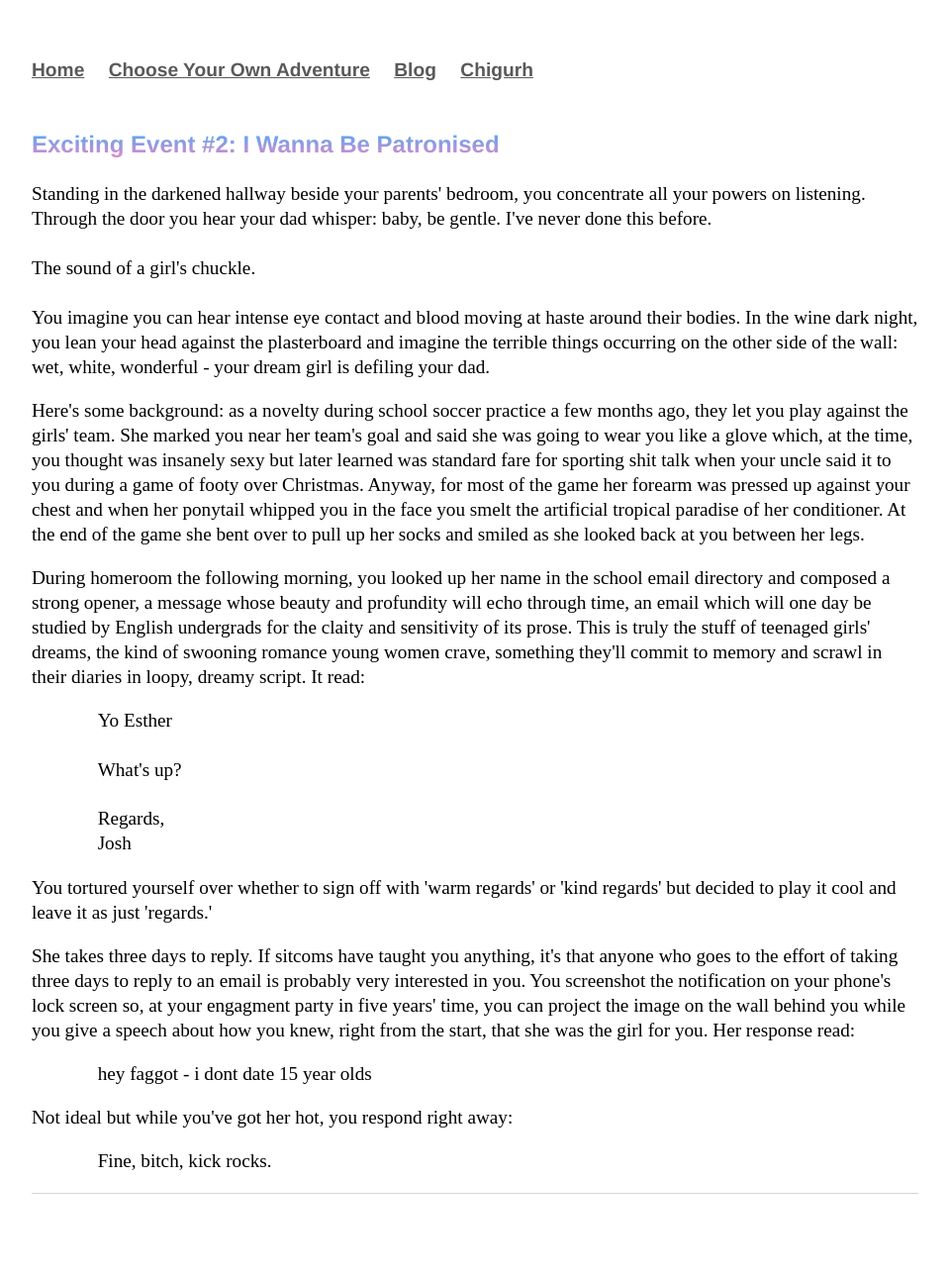
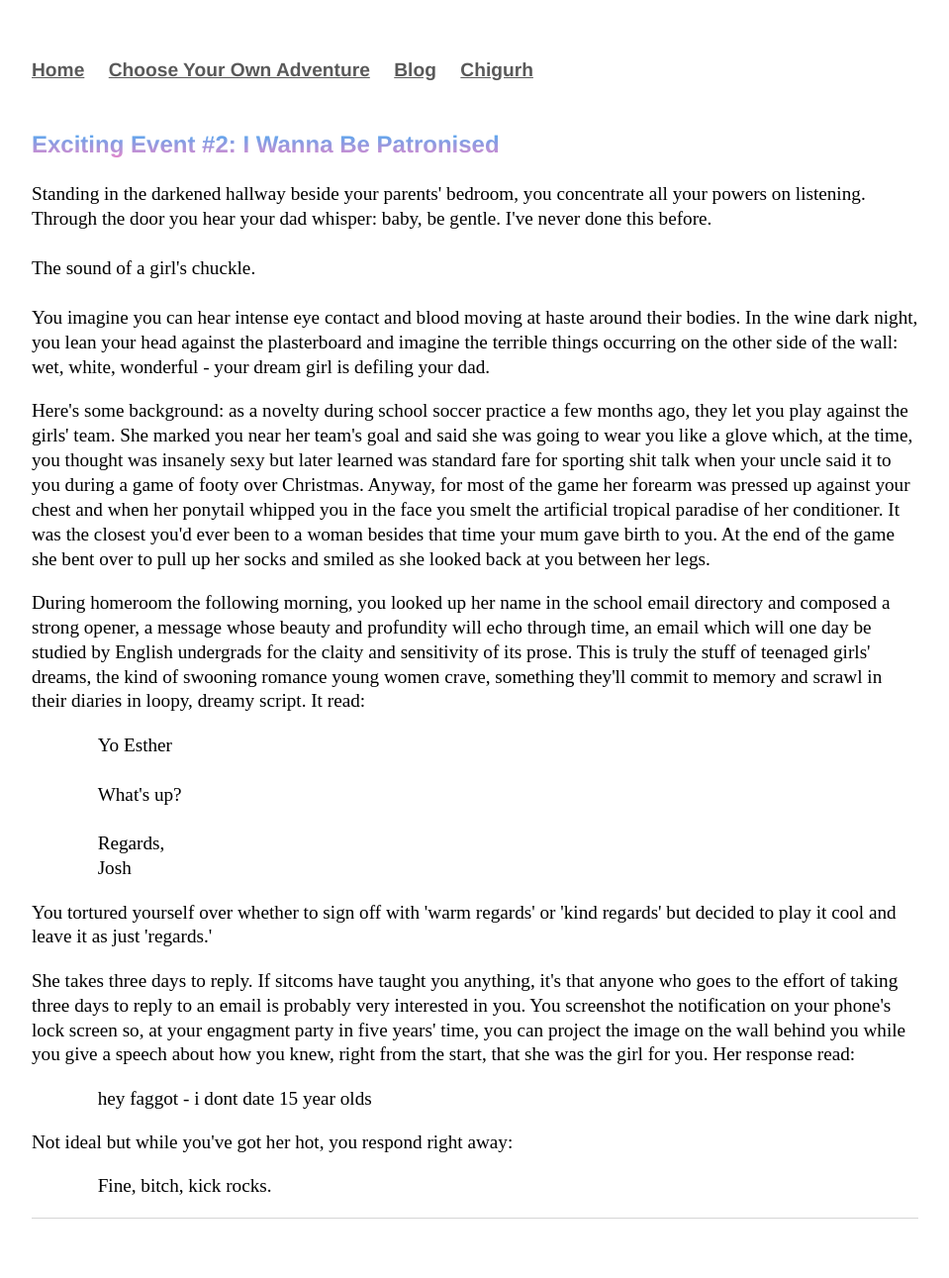
Before and after one commit to Pinelife/pinelife.github.io, a Jekyll site: the page built from Hellhole/excitingevent2.html, in a window 1280 px wide. Shown: the whole page at 99% size, without its empty margins (160-1119 px from the left). Built offline with Jekyll 4.4.1, drawn with Linux system fonts in a browser that asks for light colours; before the commit the page ends 1266 px from its top, so only the background shows below that.

Commit message:
Update excitingevent2.html

```diff
--- a/Hellhole/excitingevent2.html
+++ b/Hellhole/excitingevent2.html
@@ -18,11 +18,12 @@ lean your head against the plasterboard and imagine the terrible things occurrin
  wet, white, wonderful - your dream girl is defiling your dad.
  </p>
 <p>
-  Here's some background: as a novelty during school soccer practice a few months ago, they let you play against the girls' team. She marked you near her team's
-  goal and said she was going to wear you like a glove which, at the time, you thought was insanely sexy but later learned was
-  standard fare for sporting shit talk when your uncle said it to you during a game of footy over Christmas. Anyway, for most of the game
-  her forearm was pressed up against your chest and when her ponytail whipped you in the face you smelt the artificial tropical
-  paradise of her conditioner. At the end of the game she bent over to pull up her socks and smiled as she looked back at you between her
+  Here's some background: as a novelty during school soccer practice a few months ago, they let you play against the girls' team. She
+marked you near her team's goal and said she was going to wear you like a glove which, at the time, you thought was insanely
+sexy but later learned was standard fare for sporting shit talk when your uncle said it to you during a game of footy over
+Christmas. Anyway, for most of the game her forearm was pressed up against your chest and when her ponytail whipped you in the face
+ you smelt the artificial tropical paradise of her conditioner. It was the closest you'd ever been to a woman besides that time your mum
+  gave birth to you. At the end of the game she bent over to pull up her socks and smiled as she looked back at you between her
   legs.
 </p>
 <p>
```
